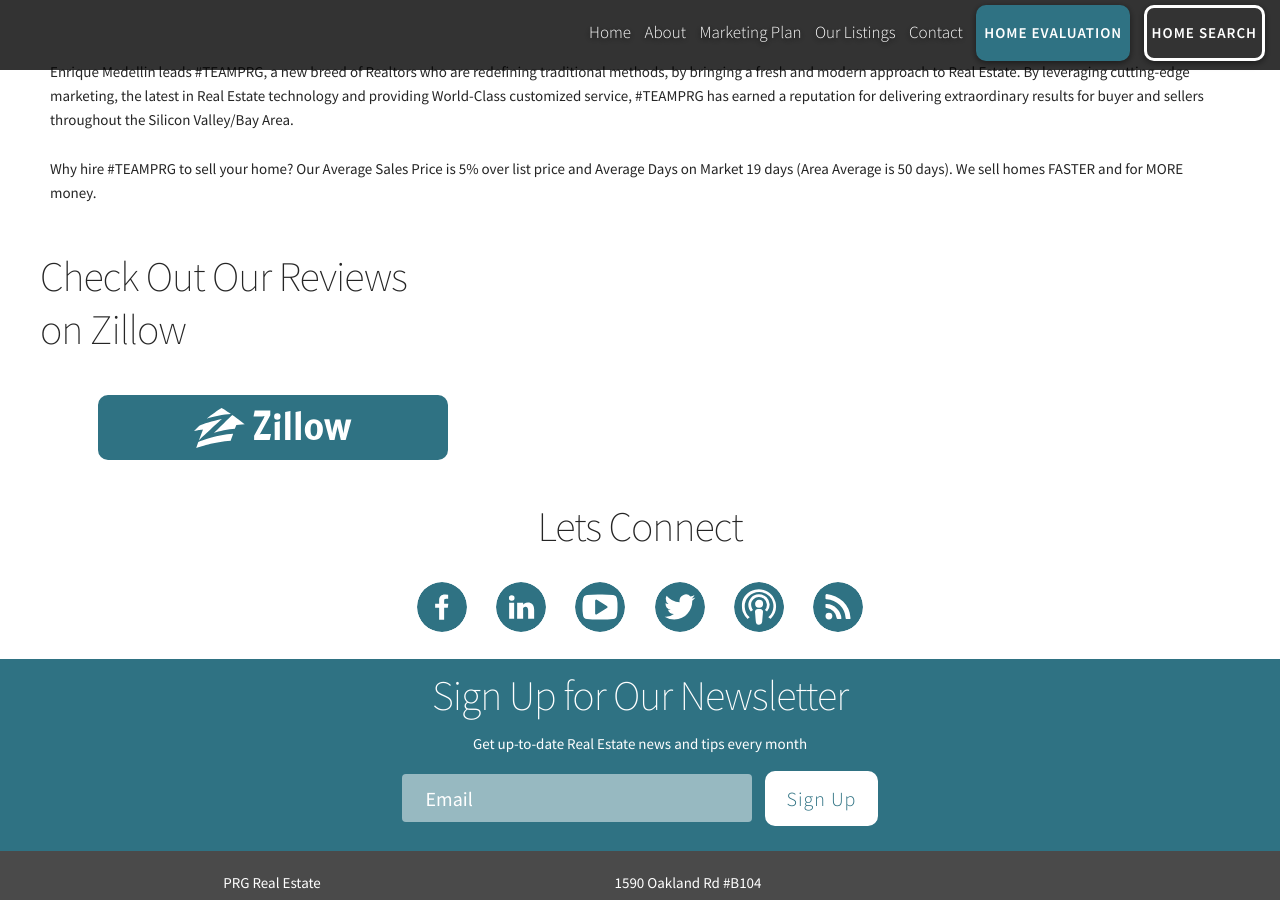
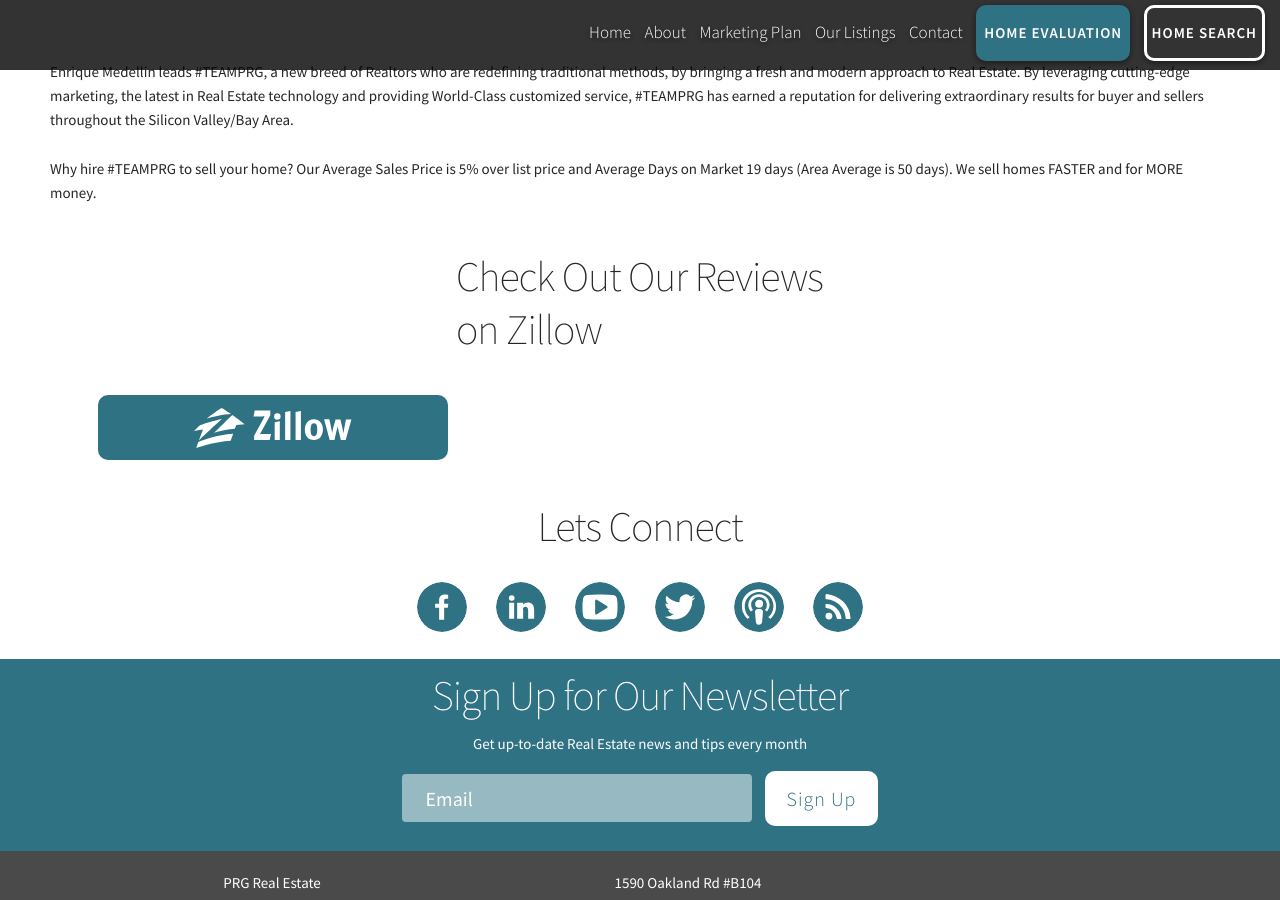
Before and after one commit to Vyralmarketing/Escrow, a Jekyll site: the page built from about.md, in a window 1280 px wide and 900 px high, scrolled down 570 px. Built offline with Jekyll 4.4.1, drawn with Linux system fonts in a browser that asks for light colours.

Commit message:
Updated '/_layouts/about.html' via CloudCannon

```diff
--- a/_layouts/about.html
+++ b/_layouts/about.html
@@ -34,7 +34,7 @@
     </main>
     <div class="container">
       <div class="row">
-        <div class="four columns offset-by-one-columns">
+        <div class="four columns offset-by-four">
           <h2>Check Out Our Reviews on Zillow</h2>
         </div>
       </div>
```
